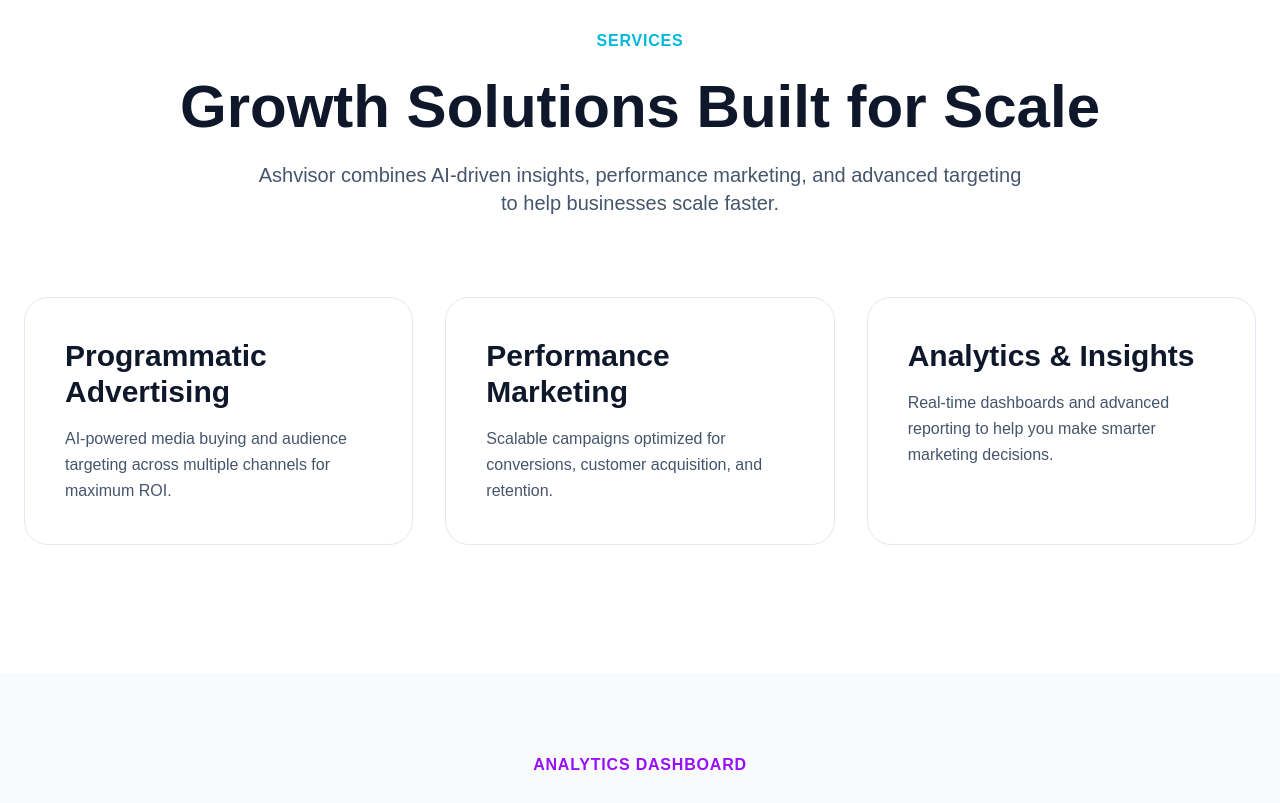
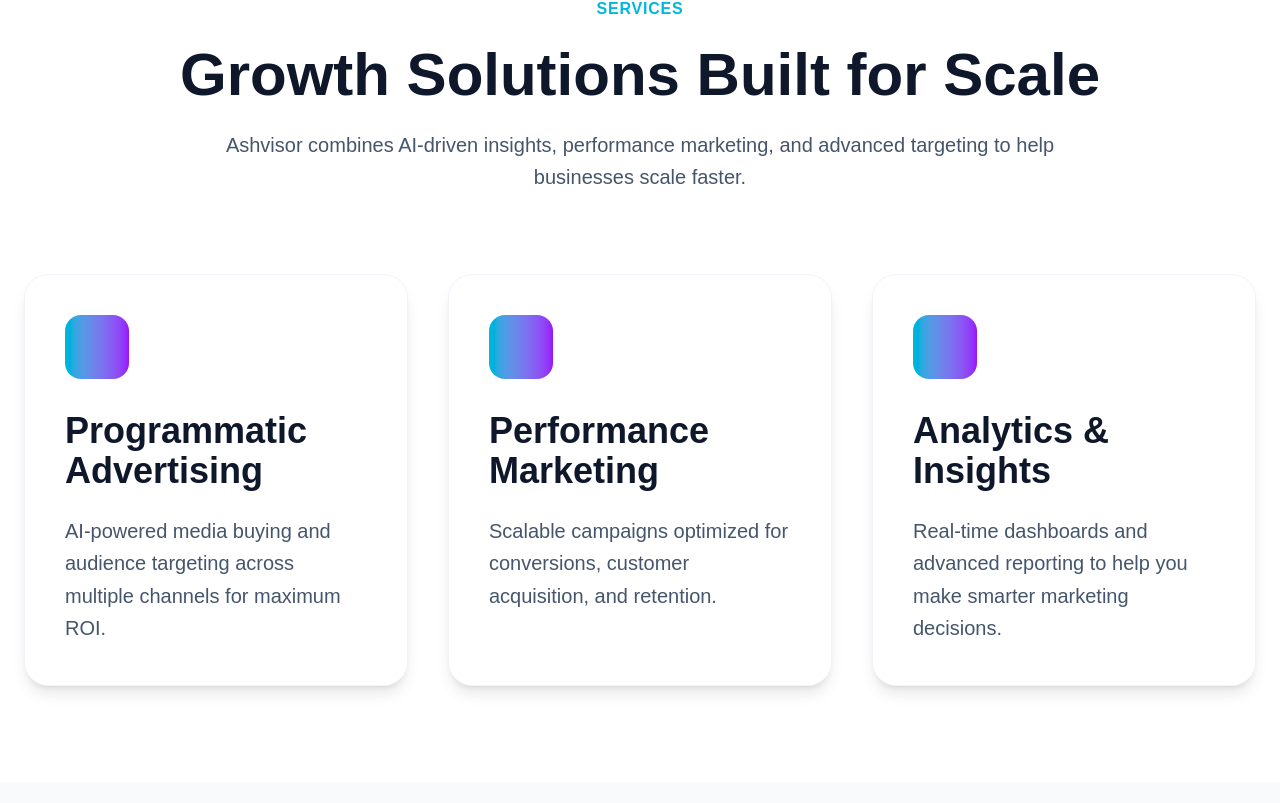
Before and after one commit to ashwanirathod07-glitch/ashvisor-crm, a Next.js app: page / in a window 1280 px wide. Shown: the part 1817-2620 px from the top of the page. Built offline with nearby package versions, Linux system fonts and the light colour scheme.

Commit message:
Added scroll animations to services

```diff
--- a/src/components/Services.tsx
+++ b/src/components/Services.tsx
@@ -1,9 +1,39 @@
+"use client"
+
+import { motion } from "framer-motion"
+
+const services = [
+  {
+    title: "Programmatic Advertising",
+    description:
+      "AI-powered media buying and audience targeting across multiple channels for maximum ROI.",
+  },
+  {
+    title: "Performance Marketing",
+    description:
+      "Scalable campaigns optimized for conversions, customer acquisition, and retention.",
+  },
+  {
+    title: "Analytics & Insights",
+    description:
+      "Real-time dashboards and advanced reporting to help you make smarter marketing decisions.",
+  },
+]
+
 export default function Services() {
   return (
-    <section className="py-32 px-6 bg-white">
+    <motion.section
+      initial={{ opacity: 0, y: 80 }}
+      whileInView={{ opacity: 1, y: 0 }}
+      viewport={{ once: true }}
+      transition={{ duration: 0.8 }}
+      className="py-24 px-6 bg-white"
+    >
       <div className="max-w-7xl mx-auto">
 
+        {/* Header */}
         <div className="text-center mb-20">
+
           <span className="text-cyan-500 font-semibold uppercase tracking-wider">
             Services
           </span>
@@ -12,45 +42,54 @@
             Growth Solutions Built for Scale
           </h2>
 
-          <p className="text-xl text-slate-600 mt-6 max-w-3xl mx-auto">
-            Ashvisor combines AI-driven insights, performance marketing, and advanced targeting to help businesses scale faster.
+          <p className="text-xl text-slate-600 mt-6 max-w-4xl mx-auto leading-relaxed">
+            Ashvisor combines AI-driven insights, performance marketing,
+            and advanced targeting to help businesses scale faster.
           </p>
+
         </div>
 
-        <div className="grid md:grid-cols-2 lg:grid-cols-3 gap-8">
+        {/* Cards */}
+        <div className="grid md:grid-cols-3 gap-10">
 
-          <div className="p-10 rounded-3xl border border-slate-200 hover:shadow-2xl transition">
-            <h3 className="text-3xl font-bold text-slate-900 mb-4">
-              Programmatic Advertising
-            </h3>
+          {services.map((service, index) => (
+            <motion.div
+              key={index}
+              whileHover={{ y: -10 }}
+              transition={{ duration: 0.3 }}
+              className="
+                bg-white
+                rounded-3xl
+                p-10
+                shadow-lg
+                border border-slate-100
+                hover:shadow-2xl
+                transition duration-300
+              "
+            >
 
-            <p className="text-slate-600 leading-relaxed">
-              AI-powered media buying and audience targeting across multiple channels for maximum ROI.
-            </p>
-          </div>
+              <div
+                className="
+                  w-16 h-16 rounded-2xl
+                  bg-gradient-to-r from-cyan-500 to-purple-600
+                  mb-8
+                "
+              />
 
-          <div className="p-10 rounded-3xl border border-slate-200 hover:shadow-2xl transition">
-            <h3 className="text-3xl font-bold text-slate-900 mb-4">
-              Performance Marketing
-            </h3>
+              <h3 className="text-4xl font-bold text-slate-900 mb-6">
+                {service.title}
+              </h3>
 
-            <p className="text-slate-600 leading-relaxed">
-              Scalable campaigns optimized for conversions, customer acquisition, and retention.
-            </p>
-          </div>
+              <p className="text-slate-600 text-xl leading-relaxed">
+                {service.description}
+              </p>
 
-          <div className="p-10 rounded-3xl border border-slate-200 hover:shadow-2xl transition">
-            <h3 className="text-3xl font-bold text-slate-900 mb-4">
-              Analytics & Insights
-            </h3>
-
-            <p className="text-slate-600 leading-relaxed">
-              Real-time dashboards and advanced reporting to help you make smarter marketing decisions.
-            </p>
-          </div>
+            </motion.div>
+          ))}
 
         </div>
+
       </div>
-    </section>
+    </motion.section>
   )
 }
```
